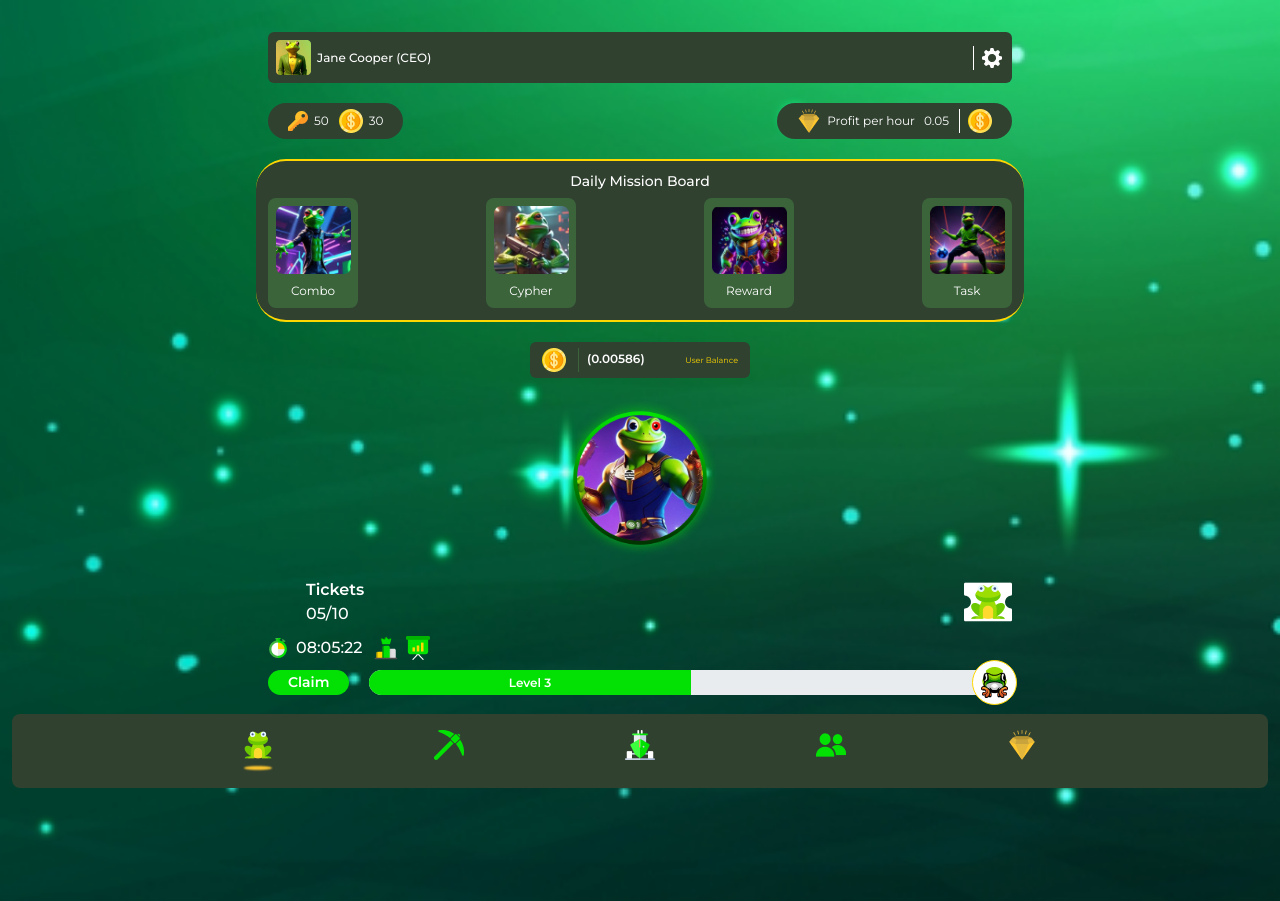
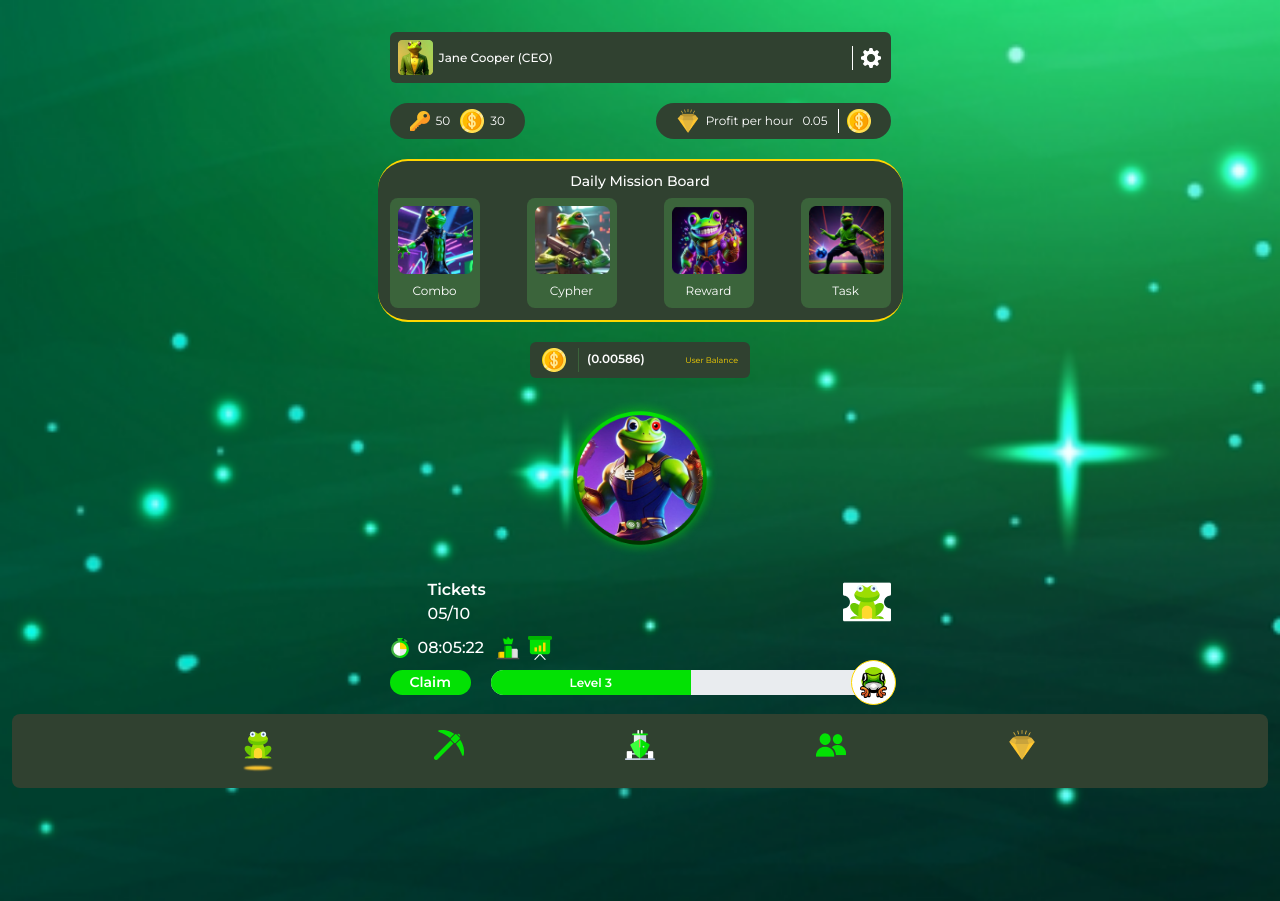
Before and after one commit to Yasir365/Zumator-Bot, a React (Vite) app: page / in a window 1280 px wide. Built offline with nearby package versions, Linux system fonts and the light colour scheme.

Commit message:
Update index.scss

```diff
--- a/src/index.scss
+++ b/src/index.scss
@@ -43,6 +43,9 @@ p{
 }
 
 .outlet-container {
+    min-height: 100vh;
+    max-width: 525px;
     margin-top: 2rem;
-    min-height: 100vh;
+    margin-left: auto;
+    margin-right: auto;
 }
```
